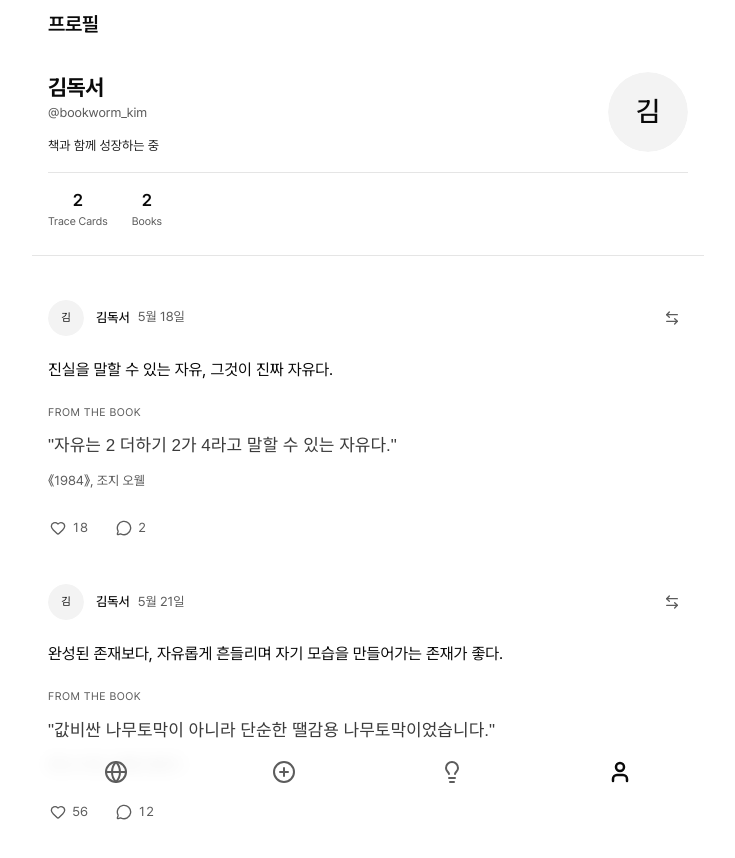
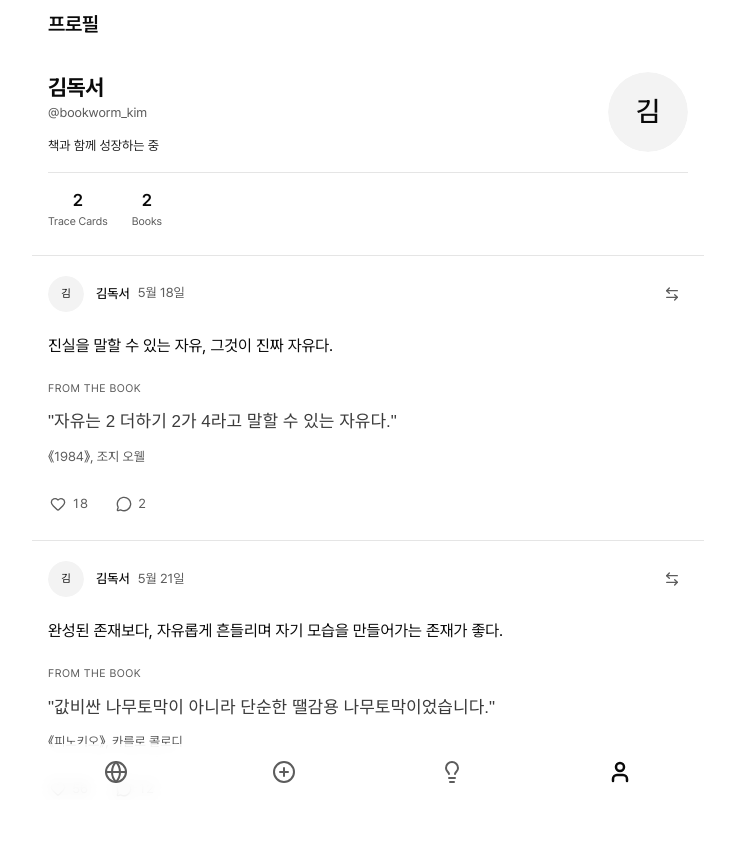
Before and after one commit to pangea-team/pangea-dev-2, a Next.js app: page /profile in a window 1280 px wide. Shown: the top 858 px of the page, without its empty margins (272-1007 px from the left). Built offline with nearby package versions, Linux system fonts and the light colour scheme; no server answers.

Commit message:
style: add divide-y divide-border to Trace Cards container
Horizontal dividers added for consistent styling with world-feed.

```diff
--- a/app/profile/page.tsx
+++ b/app/profile/page.tsx
@@ -54,7 +54,7 @@ export default function ProfilePage() {
         </div>
 
         {/* Trace Cards */}
-        <div className="py-6">
+        <div className="divide-y divide-border">
           {userCards.length > 0 ? (
             userCards.map((card) => (
               <TraceCard
```
